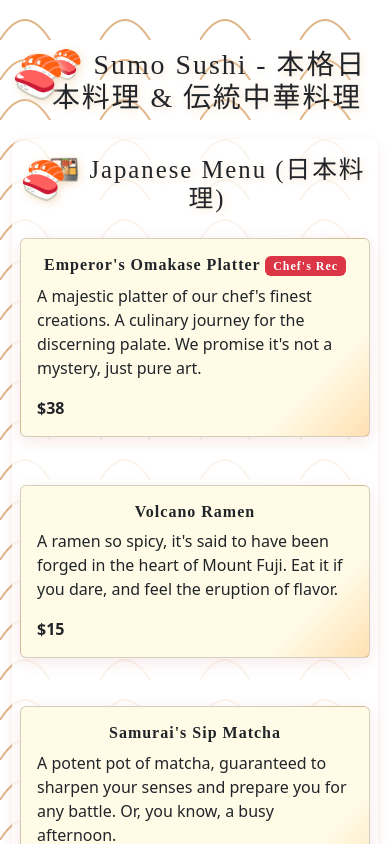
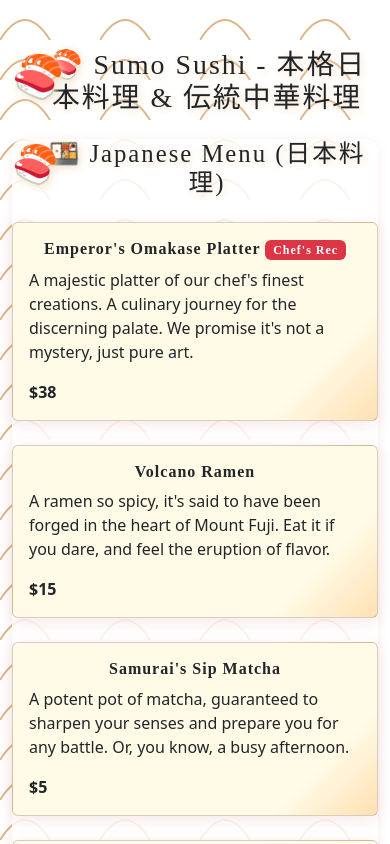
Before and after one commit to reubensebastian8/MWBPUB, a React (Create React App) app in the folder japanese-menu/: page / in a window 390 px wide. Shown: the top 844 px of the page. Built offline with nearby package versions, Linux system fonts and the light colour scheme.

Commit message:
React Bootstap Activated

```diff
--- a/japanese-menu/package.json
+++ b/japanese-menu/package.json
@@ -10,6 +10,7 @@
     "@testing-library/user-event": "^13.5.0",
     "bootstrap": "^5.3.7",
     "react": "^19.1.0",
+    "react-bootstrap": "^2.10.10",
     "react-dom": "^19.1.0",
     "react-scripts": "5.0.1",
     "web-vitals": "^2.1.4"
--- a/japanese-menu/src/components/Menu.css
+++ b/japanese-menu/src/components/Menu.css
@@ -86,26 +86,6 @@
   border-bottom: none;
 }
 
-@media (max-width: 768px) {
-  .row {
-    flex-direction: column !important;
-  }
-  .col-lg-4, .col-md-6, .col-md-8 {
-    max-width: 100% !important;
-    flex: 0 0 100% !important;
-  }
-  .menu-section {
-    padding: 1rem 0.5rem;
-  }
-  h1, h2 {
-    font-size: 1.5rem;
-    padding-left: 2rem;
-  }
-  .card {
-    margin-bottom: 1.5rem;
-  }
-}
-
 @media (max-width: 480px) {
   h1, h2 {
     font-size: 1.1rem;
--- a/japanese-menu/src/components/Menu.js
+++ b/japanese-menu/src/components/Menu.js
@@ -1,4 +1,5 @@
 import React from 'react';
+import { Container, Row, Col } from 'react-bootstrap';
 import './Menu.css';
 import MenuSection from './MenuSection';
 import Testimonial from './Testimonial';
@@ -6,7 +7,7 @@
 
 const Menu = () => {
   return (
-    <main role="main" className="container mt-5">
+    <Container as="main" role="main" className="mt-5">
       <h1 className="text-center mb-4" tabIndex="0">🍣 Sumo Sushi - 本格日本料理 & 伝統中華料理</h1>
 
       <MenuSection
@@ -23,11 +24,11 @@
 
       <section aria-labelledby="testimonials-heading" className="mt-5">
         <h2 id="testimonials-heading" className="text-center mb-4">🌸 お客様の声 (Customer Testimonials)</h2>
-        <div className="row justify-content-center">
+        <Row className="justify-content-center">
           {testimonials.map(testimonial => (
             <Testimonial key={testimonial.id} testimonial={testimonial} />
           ))}
-        </div>
+        </Row>
       </section>
 
       <footer className="text-center mt-5">
@@ -36,7 +37,7 @@
         <p>+81 123-456-7890</p>
         <p>&copy; 2025 Sumo Sushi. All Rights Reserved.</p>
       </footer>
-    </main>
+    </Container>
   );
 };
 
--- a/japanese-menu/src/components/MenuItem.js
+++ b/japanese-menu/src/components/MenuItem.js
@@ -1,7 +1,8 @@
 import React from 'react';
+import { Col } from 'react-bootstrap';
 
 const MenuItem = ({ item }) => (
-  <article className="col-lg-4 col-md-6 mb-4" tabIndex="0" aria-label={item.name}>
+  <Col as="article" lg={4} md={6} className="mb-4" tabIndex="0" aria-label={item.name}>
     <div className="card h-100">
       <div className="card-body">
         <h3 className="card-title">
@@ -11,7 +12,7 @@
         <p className="card-text"><strong>{item.price}</strong></p>
       </div>
     </div>
-  </article>
+  </Col>
 );
 
 export default MenuItem;
--- a/japanese-menu/src/components/MenuSection.js
+++ b/japanese-menu/src/components/MenuSection.js
@@ -1,12 +1,13 @@
 import React from 'react';
+import { Row } from 'react-bootstrap';
 import MenuItem from './MenuItem';
 
 const MenuSection = ({ title, items, id }) => (
   <section aria-labelledby={id} className="menu-section">
     <h2 id={id} className="text-center mb-4">{title}</h2>
-    <div className="row">
+    <Row>
       {items.map(item => <MenuItem key={item.id} item={item} />)}
-    </div>
+    </Row>
   </section>
 );
 
--- a/japanese-menu/src/components/Testimonial.js
+++ b/japanese-menu/src/components/Testimonial.js
@@ -1,10 +1,11 @@
 import React from 'react';
+import { Col } from 'react-bootstrap';
 
 const Testimonial = ({ testimonial }) => (
-  <blockquote className="col-md-8 mb-4 testimonial" tabIndex="0" aria-label={`Testimonial from ${testimonial.name}`}>
+  <Col as="blockquote" md={8} className="mb-4 testimonial" tabIndex="0" aria-label={`Testimonial from ${testimonial.name}`}>
     <p className="testimonial-text">{testimonial.text}</p>
     <footer className="blockquote-footer">{testimonial.name}</footer>
-  </blockquote>
+  </Col>
 );
 
 export default Testimonial;
```
Also changed, not shown: 1 other file (tests, documents, lock files or other folders).
